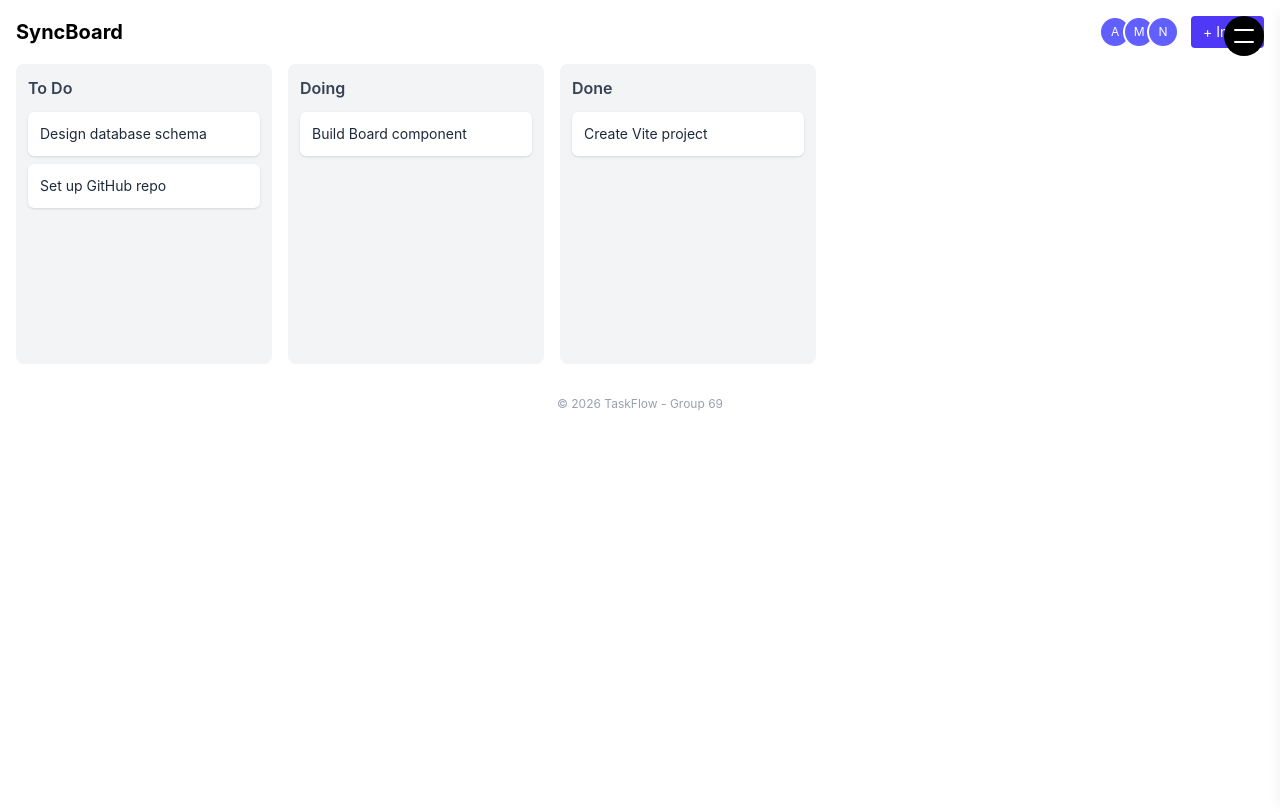
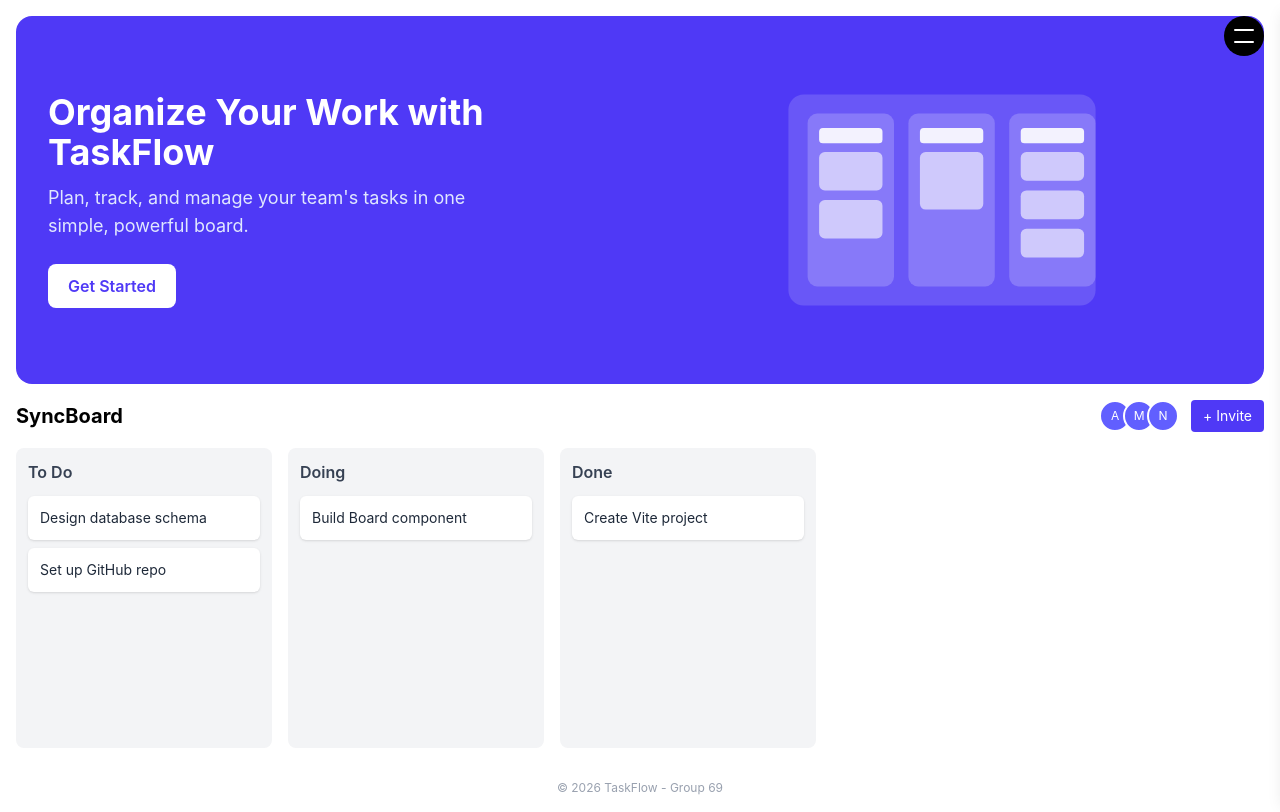
Before and after one commit to manethlakdive/TaskFlow, a React (Vite) app: page /dashboard in a window 1280 px wide. Built offline with nearby package versions, Linux system fonts and the light colour scheme.

Commit message:
Add hero section to Dashboard page

```diff
--- /dev/null
+++ b/src/components/dashboard/Hero.jsx
@@ -0,0 +1,48 @@
+export default function Hero() {
+  return (
+    <div className="bg-indigo-600 text-white rounded-2xl mx-4 mt-4 px-8 py-10 flex flex-col md:flex-row items-center justify-between gap-6">
+      {/* Text content */}
+      <div className="flex-1 text-center md:text-left">
+        <h1 className="text-3xl md:text-4xl font-bold mb-3">
+          Organize Your Work with TaskFlow
+        </h1>
+        <p className="text-indigo-100 text-base md:text-lg mb-6 max-w-md">
+          Plan, track, and manage your team's tasks in one simple, powerful board.
+        </p>
+        <button className="bg-white text-indigo-600 font-semibold px-5 py-2.5 rounded-lg hover:bg-indigo-100 transition-colors">
+          Get Started
+        </button>
+      </div>
+
+      {/* Illustration */}
+      <div className="flex-1 flex justify-center">
+        <svg
+          viewBox="0 0 400 300"
+          className="w-full max-w-xs md:max-w-sm"
+          xmlns="http://www.w3.org/2000/svg"
+        >
+          {/* Board background */}
+          <rect x="40" y="40" width="320" height="220" rx="16" fill="#ffffff" opacity="0.15" />
+
+          {/* Column 1 */}
+          <rect x="60" y="60" width="90" height="180" rx="10" fill="#ffffff" opacity="0.2" />
+          <rect x="72" y="75" width="66" height="16" rx="4" fill="#ffffff" opacity="0.9" />
+          <rect x="72" y="100" width="66" height="40" rx="6" fill="#ffffff" opacity="0.6" />
+          <rect x="72" y="150" width="66" height="40" rx="6" fill="#ffffff" opacity="0.6" />
+
+          {/* Column 2 */}
+          <rect x="165" y="60" width="90" height="180" rx="10" fill="#ffffff" opacity="0.2" />
+          <rect x="177" y="75" width="66" height="16" rx="4" fill="#ffffff" opacity="0.9" />
+          <rect x="177" y="100" width="66" height="60" rx="6" fill="#ffffff" opacity="0.6" />
+
+          {/* Column 3 */}
+          <rect x="270" y="60" width="90" height="180" rx="10" fill="#ffffff" opacity="0.2" />
+          <rect x="282" y="75" width="66" height="16" rx="4" fill="#ffffff" opacity="0.9" />
+          <rect x="282" y="100" width="66" height="30" rx="6" fill="#ffffff" opacity="0.6" />
+          <rect x="282" y="140" width="66" height="30" rx="6" fill="#ffffff" opacity="0.6" />
+          <rect x="282" y="180" width="66" height="30" rx="6" fill="#ffffff" opacity="0.6" />
+        </svg>
+      </div>
+    </div>
+  );
+}
--- a/src/pages/Dashboard.jsx
+++ b/src/pages/Dashboard.jsx
@@ -2,12 +2,15 @@ import { useState } from "react";
 import Board from "../components/board/Board";
 import InviteMemberModal from "../components/team/InviteMemberModal";
 import MemberAvatarList from "../components/team/MemberAvatarList";
+import Hero from "../components/dashboard/Hero";
 
 export default function Dashboard() {
   const [inviteOpen, setInviteOpen] = useState(false);
 
   return (
     <div>
+      <Hero />
+
       <div className="flex justify-between items-center px-4 pt-4">
         <h2 className="text-xl font-bold">SyncBoard</h2>
         <div className="flex items-center gap-3">
```
